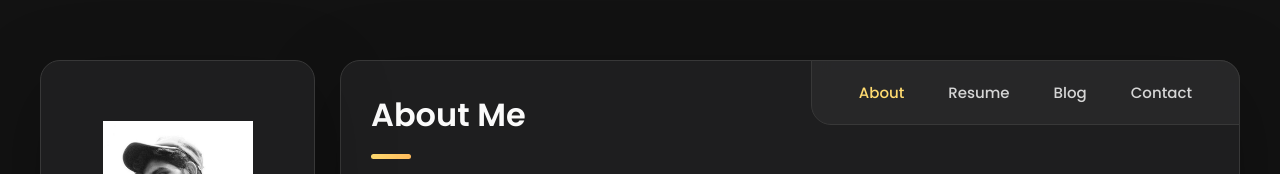
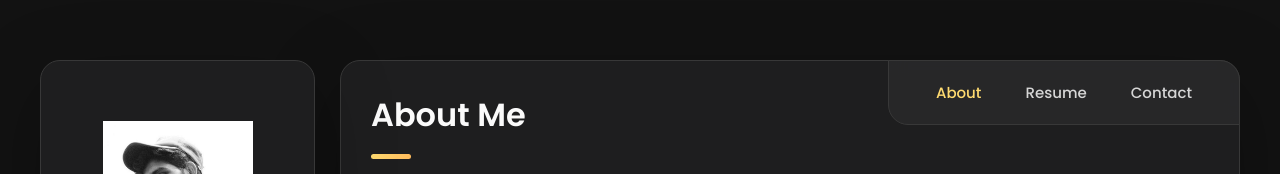
Before and after one commit to vZ360/Vishnuvnair, a plain HTML site: page index.html in a window 1280 px wide. Shown: the top 174 px of the page. Drawn offline with nearby package versions, Linux system fonts and the light colour scheme.

Commit message:
Update index.html
Blog disabled

```diff
--- a/index.html
+++ b/index.html
@@ -182,9 +182,10 @@
           </li>
         -->
 
-          <li class="navbar-item">
+        <!--  <li class="navbar-item">
             <button class="navbar-link" data-nav-link>Blog</button>
           </li>
+        -->
 
           <li class="navbar-item">
             <button class="navbar-link" data-nav-link>Contact</button>
```
